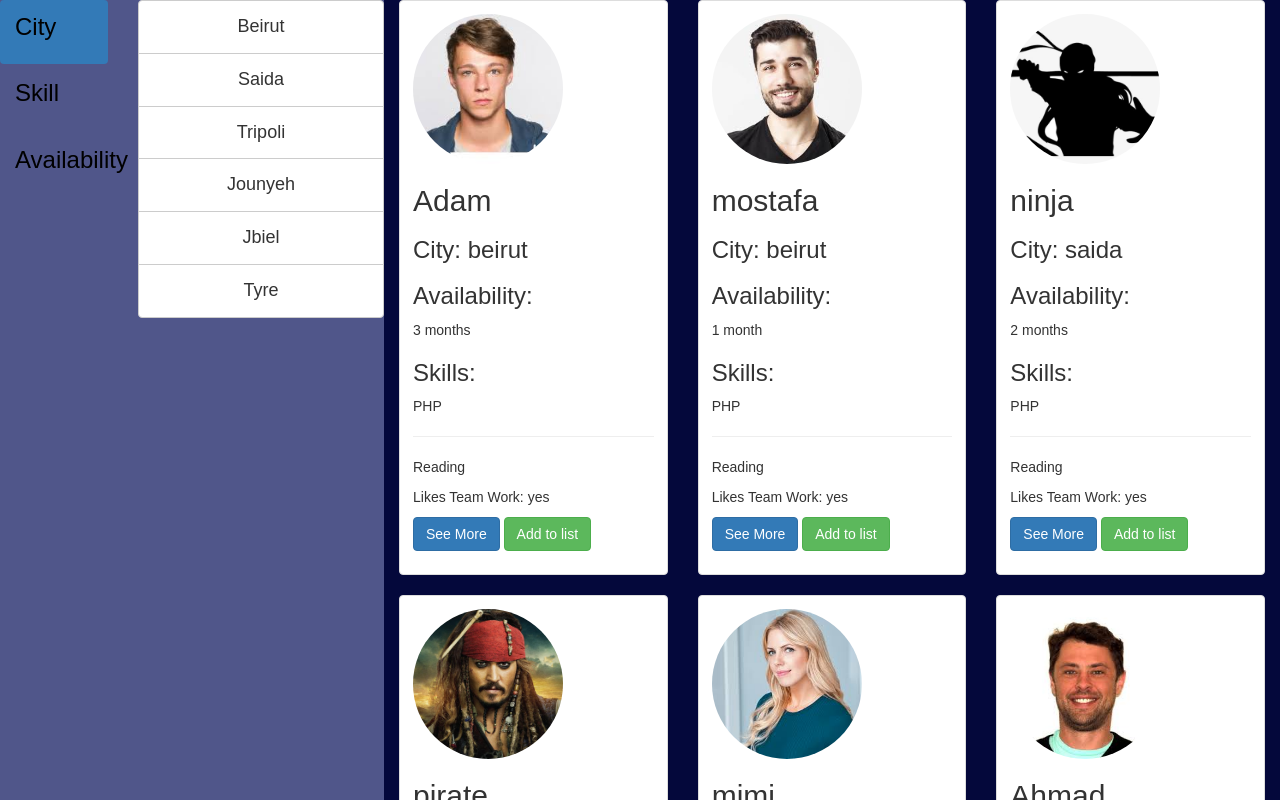
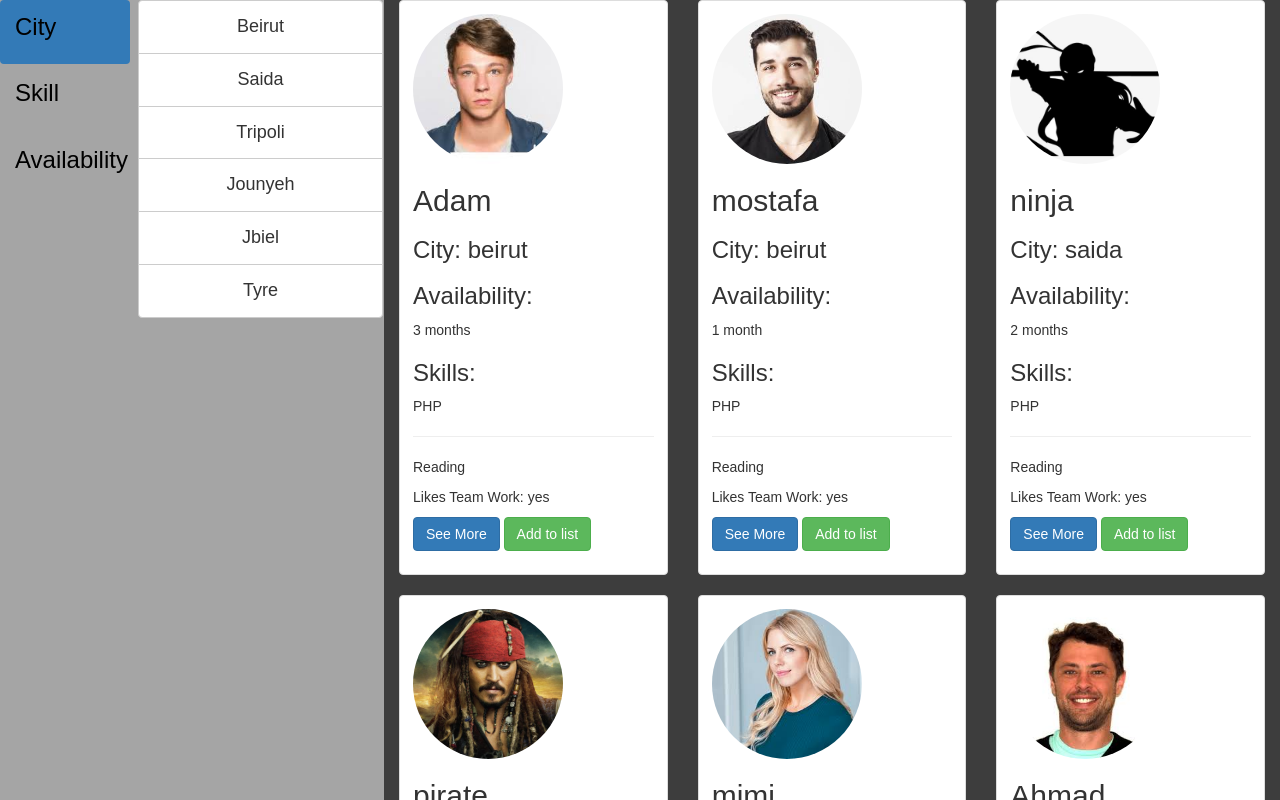
Before and after one commit to ahmadkhoja/Codi-Talents, a React (Create React App) app: page / in a window 1280 px wide. Shown: the top 800 px of the page. Built offline with nearby package versions, Linux system fonts and the light colour scheme.

Commit message:
this is css and design

```diff
--- a/public/index.html
+++ b/public/index.html
@@ -31,7 +31,9 @@
     <div id="root">
 
       <div class="container">
-        <Student />
+
+          <Student />
+
       </div>
       <div class="filter">
       </div>
--- a/src/StudentTalent.js
+++ b/src/StudentTalent.js
@@ -152,7 +152,7 @@ setSkillFilter = (skillFilter) => {
   </div>
     <Grid>
       <Row>
-      { students_list.length ? students_list : <div>no results...</div> }
+      { students_list.length ? students_list : <div><p><font size="10" color="BLue">No Result has been found</font></p></div> }
         {/* <Student name="Ahmad Khoja"    image={studentImage} availability="3months" skills="react" favorite="react" /> */}
       </Row>
     </Grid>
--- a/src/index.css
+++ b/src/index.css
@@ -6,7 +6,7 @@ body {
 
 .container{
   margin-left: 30%;
-  background-color: rgb(4, 8, 59);
+  background-color: rgb(61, 61, 61);
   width: 70%;
 }
 
@@ -17,11 +17,21 @@ body {
 }
 .filter{
   width: 30%;
-  display: inline-block;
-  height: 300px;
   position: fixed;
-  background-color: rgb(80, 86, 138);
+  background-color: rgb(165, 165, 165);
   height: 100%;
+}
+
+
+
+.nav>li>a:focus, .nav>li>a:hover {
+    text-decoration: none;
+    width: 129px;
+    background-color: #eee;
+}
+.nav-stacked>li {
+  float: none;
+  width: 130px;
 }
 
 .student-image{
@@ -37,6 +47,8 @@ body {
 .caption:hover{
     background-color: rgba(4, 50, 71, 0.5)
 }
-
-#active
-{color: red,}
+@media (min-width: 768px){
+  .col-sm-8{
+    width: 275px;
+  }
+}
```
